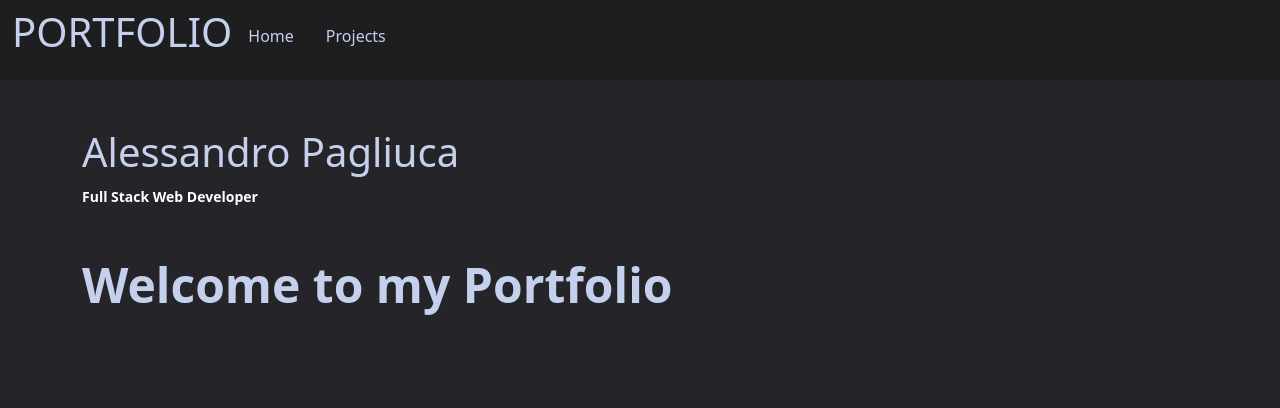
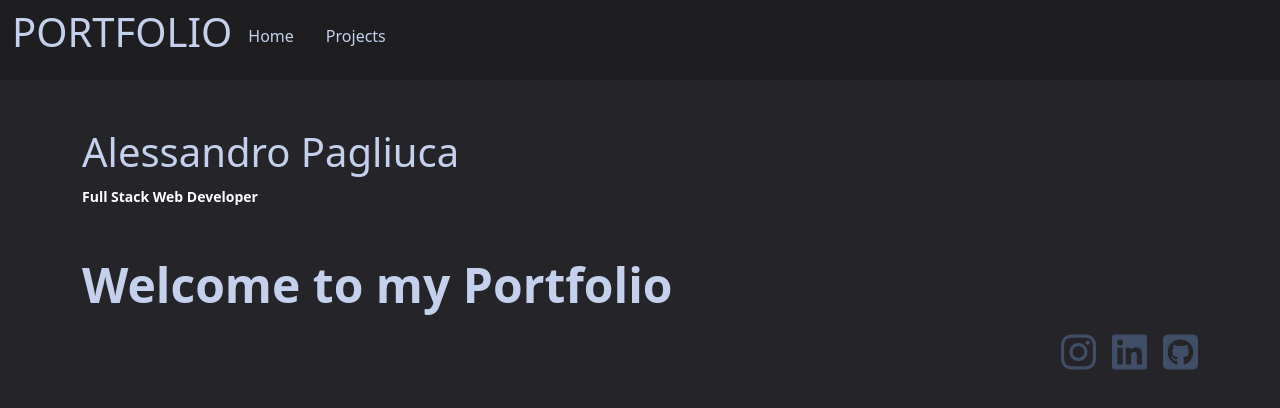
Before and after one commit to AlessandroPagliuca/vite-boolfolio, a Vue app: page / in a window 1280 px wide. Shown: the top 408 px of the page. Built offline with nearby package versions, Linux system fonts and the light colour scheme.

Commit message:
Added social links

```diff
--- a/src/assets/style/general.scss
+++ b/src/assets/style/general.scss
@@ -3,5 +3,6 @@
 $fa-font-path: '../webfonts';
 @import '@fortawesome/fontawesome-free/scss/fontawesome.scss';
 @import '@fortawesome/fontawesome-free/scss/solid.scss';
+@import "@fortawesome/fontawesome-free/scss/brands";
 
 @import 'bootstrap/scss/bootstrap';
--- a/src/assets/style/partials/_variables.scss
+++ b/src/assets/style/partials/_variables.scss
@@ -57,3 +57,28 @@ $blue-light-01: #00d1a9;
 ul {
     margin: 0 !important;
 }
+
+ul {
+    list-style-type: none;
+    padding: 0;
+    margin: 0;
+}
+
+.link-ul {
+    padding: 0;
+
+    li {
+        a {
+            list-style-type: none;
+            color: $blue !important;
+            transition: 0.7s;
+            font-size: 40px;
+
+
+            &:hover {
+                color: #FFFFFF !important;
+                font-size: 60px;
+            }
+        }
+    }
+}
--- a/src/views/HomeProject.vue
+++ b/src/views/HomeProject.vue
@@ -8,7 +8,25 @@
                 <h2 class="display-5 fw-bold title-color">
                     Welcome to my Portfolio
                 </h2>
+                <ul class="link-ul d-flex align-content-end justify-content-end ">
+                    <li>
+                        <a href="https://www.instagram.com/alessandro.ap__">
+                            <i class="fa-brands fa-instagram"></i>
+                        </a>
+                    </li>
 
+                    <li class="mx-3">
+                        <a href="https://www.linkedin.com/in/alessandro-pagliuca-933a801b3">
+                            <i class="fa-brands fa-linkedin"></i>
+                        </a>
+                    </li>
+
+                    <li>
+                        <a href="https://github.com/AlessandroPagliuca">
+                            <i class="fa-brands fa-square-github"></i>
+                        </a>
+                    </li>
+                </ul>
             </section>
 
         </div>
```
